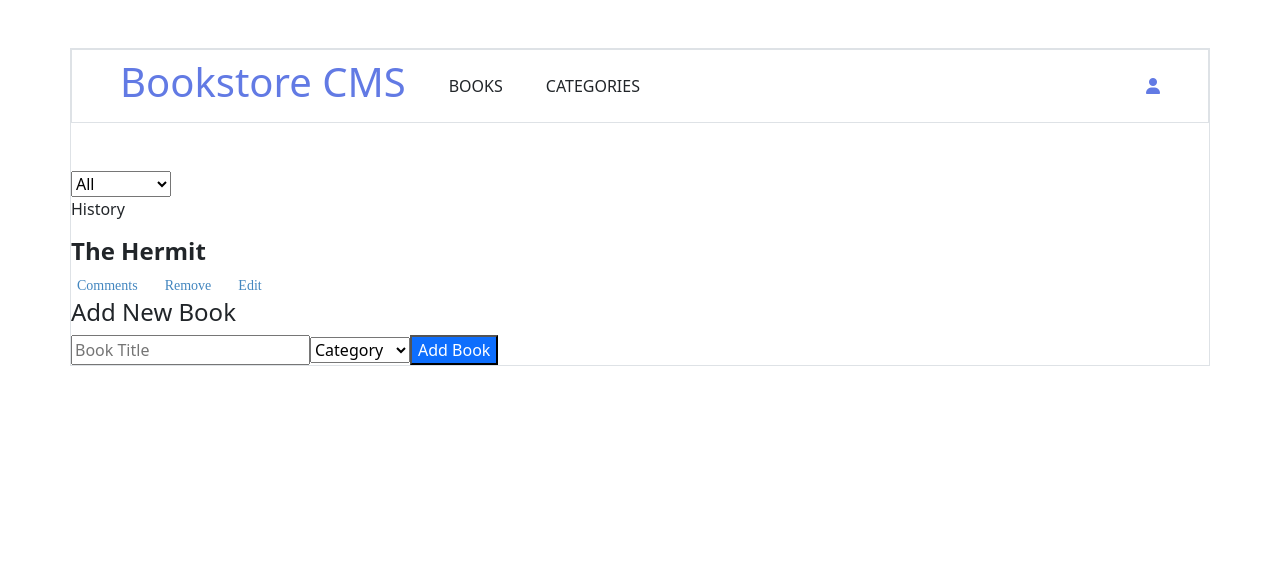
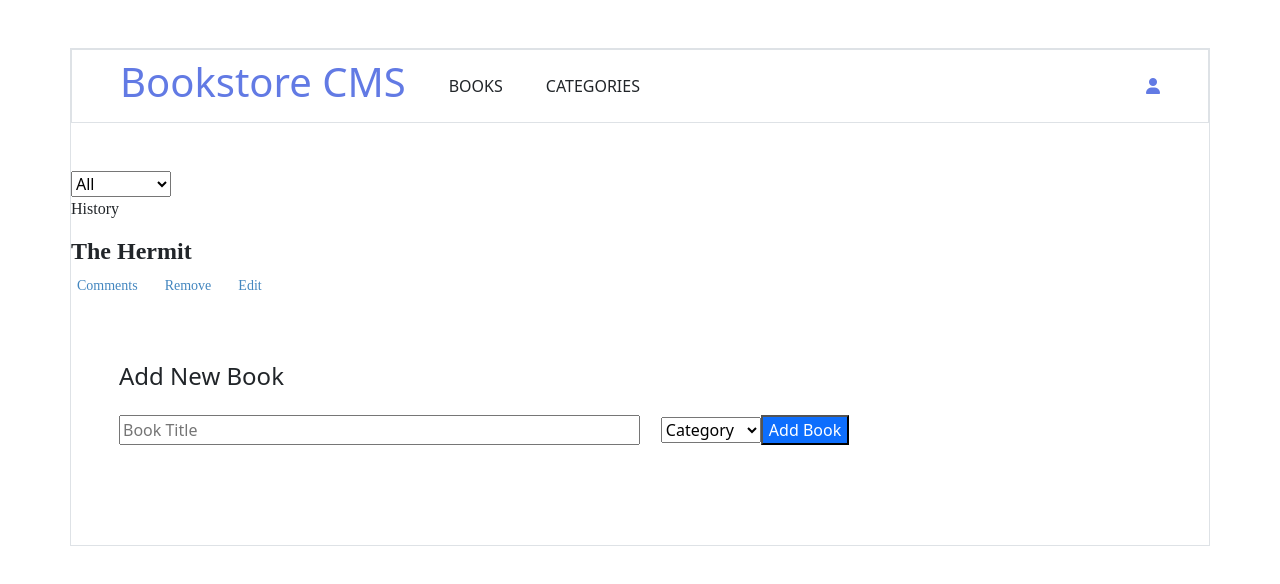
Before and after one commit to george-shammar/bookstore-cmss, a React (Create React App) app: page / in a window 1280 px wide. Shown: the top 584 px of the page. Built offline with nearby package versions, Linux system fonts and the light colour scheme.

Commit message:
Style text in Bookform components

```diff
--- a/src/components/Book.js
+++ b/src/components/Book.js
@@ -7,8 +7,8 @@ const Book = (props) => {
 
   return (
     <div>
-      <p>{book.category}</p>
-      <h4 className="fw-bold">{book.title}</h4>
+      <p className="font">{book.category}</p>
+      <h4 className="fw-bold font">{book.title}</h4>
       <div className="blue d-flex">
         <button type="button" className="text">Comments</button>
         <button type="button" className="text" value={book} onClick={() => handleRemove(book)}>Remove</button>
--- a/src/containers/BooksForm.js
+++ b/src/containers/BooksForm.js
@@ -2,6 +2,7 @@ import React, { useState } from 'react';
 import { v4 as uuidv4 } from 'uuid';
 import { useDispatch } from 'react-redux';
 import { createBook } from '../actions/index';
+import '../stylesheets/book-form.css';
 
 const categories = ['Category', 'Action', 'Biography', 'History', 'Horror', 'Kids', 'Learning', 'Sci-Fi'];
 
@@ -33,10 +34,10 @@ const BooksForm = () => {
   };
 
   return (
-    <div>
-      <h4>Add New Book</h4>
+    <div className="form mt-5 mx-5">
+      <h4 className="py-3">Add New Book</h4>
       <form onSubmit={handleSubmit}>
-        <input type="text" name="title" placeholder="Book Title" value={title} onChange={changeTitle} required />
+        <input className="book-title" type="text" name="title" placeholder="Book Title" value={title} onChange={changeTitle} required />
         <select name="category" value={category} onChange={changeCategory}>
           {categories.map((category) => (
             <option key={uuidv4()} value={category}>
--- a/src/stylesheets/Book.css
+++ b/src/stylesheets/Book.css
@@ -16,3 +16,7 @@
     border: 0;
     background-color: #fff;
 }
+
+.font {
+    font-family: 'Roboto Slab', serif;
+}
--- /dev/null
+++ b/src/stylesheets/book-form.css
@@ -0,0 +1,8 @@
+.book-title {
+    width: 50%;
+    margin-right: 2%;
+}
+
+.form {
+    margin-bottom: 100px;
+}
```
